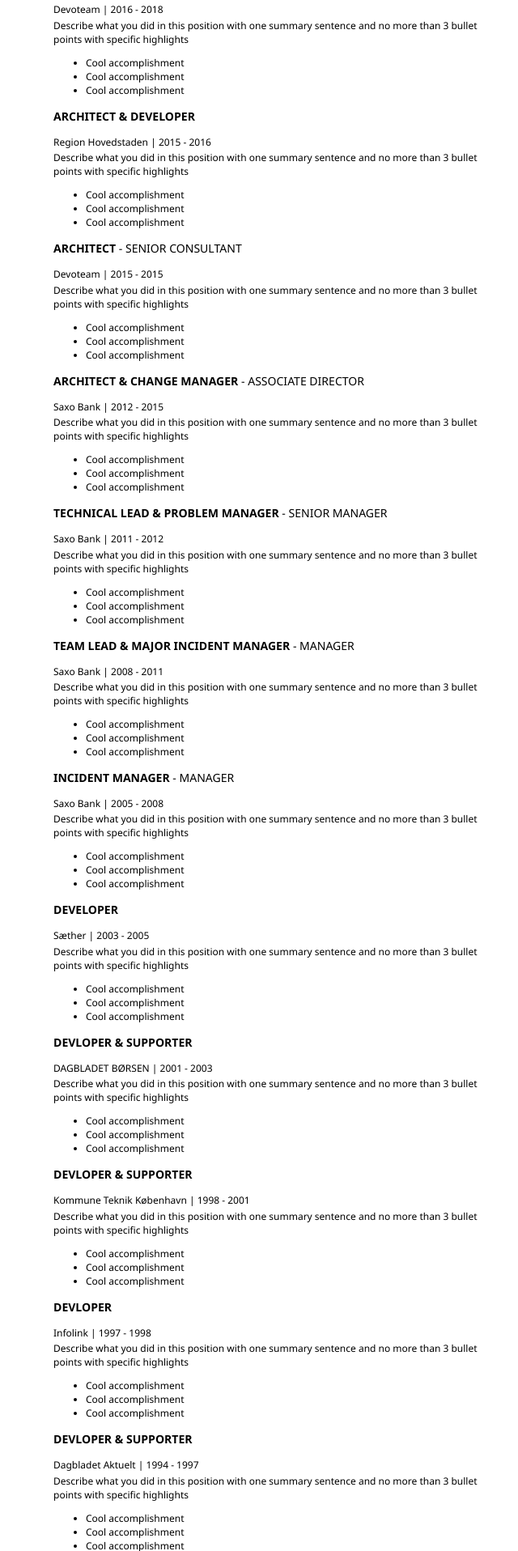
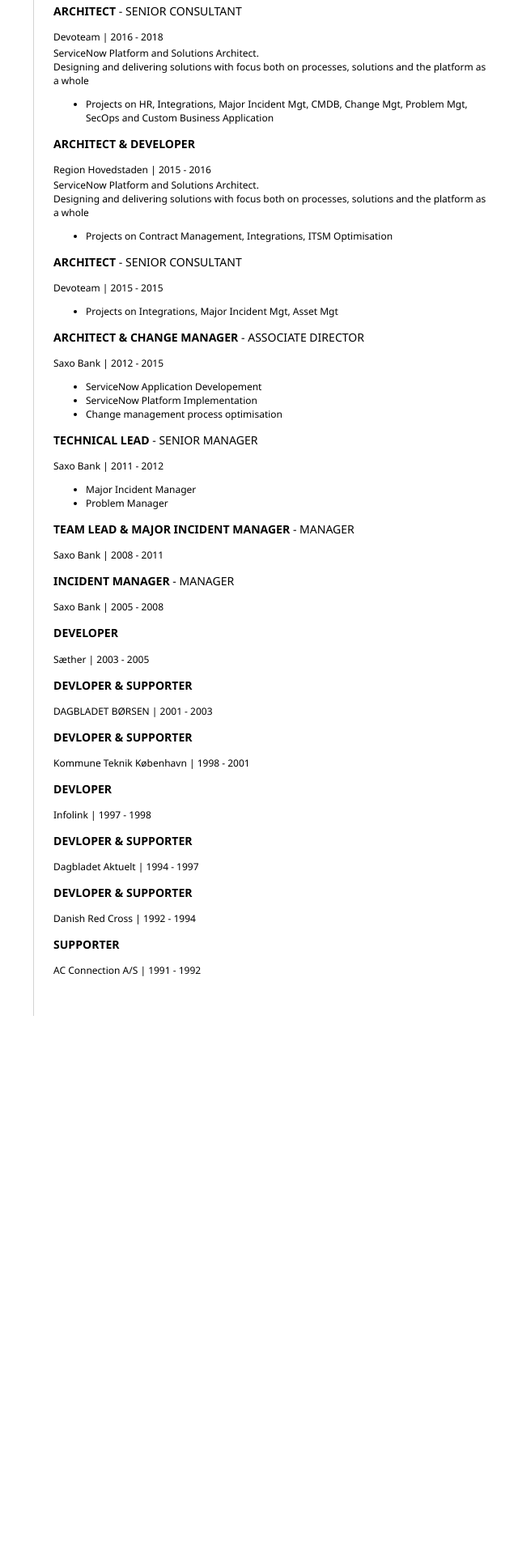
Before and after one commit to msjoegreen/CV, a plain HTML site: page index.html in a window 1280 px wide. Shown: the part 884-2800 px from the top of the page at 81% size, without its empty margins (502-1142 px from the left). After the commit the page ends 2139 px from the top, so only its background shows below. Drawn offline with Linux system fonts and the light colour scheme.

Commit message:
MainLeft Border added

```diff
--- a/index.html
+++ b/index.html
@@ -34,7 +34,19 @@
         <section>
           <h2>SKILLS</h2>
           <!-- your skills AKA "buzzwords" -->
-          <p>HTML, CSS, GitHub, VS Code...</p>
+          <p>Application Design,
+            Solution Architecture,
+            Process Optimisation,
+            Agile Development JavaScript,
+            React.JS,
+            HTML/CSS,
+            REST,
+            SOAP,
+            T-SQL,
+            C++,
+            PWA,
+            Project Management, ITIL, GitHub, VS Code...
+            </p>
         </section>
 <!--         <section>
           <h2>EDUCATION</h2> -->
@@ -77,182 +89,85 @@ Designing and delivering solutions with focus both on processes, solutions and t
           <h3><b>ARCHITECT</b> - MANAGER</h3>
           <p>KPMG | 2018 - 2020</p>
           <p>
-            Describe what you did in this position with one summary sentence and
-            no more than 3 bullet points with specific highlights
+            ServiceNow Platform and Solutions Architect.<br>
+Designing and delivering solutions with focus both on processes, solutions and the platform as a whole
+
           </p>
           <ul>
-            <li>Cool accomplishment</li>
-            <li>Cool accomplishment</li>
-            <li>Cool accomplishment</li>
+            <li>Projects on GRC, Integrations, Contract Management, CMDB, Change Mgt, Problem Mgt, SecOps and Custom Business Application, Asset Mgt.</li>
+            <li>Teaching ServiceNow courses...</li>
+            <li>Facilitating developing guidelines</li>
           </ul>
           <!-- Job Entry -->
           <h3><b>ARCHITECT</b> - SENIOR CONSULTANT</h3>
           <p>Devoteam | 2016 - 2018</p>
           <p>
-            Describe what you did in this position with one summary sentence and
-            no more than 3 bullet points with specific highlights
+            ServiceNow Platform and Solutions Architect.<br>
+Designing and delivering solutions with focus both on processes, solutions and the platform as a whole
+
           </p>
           <ul>
-            <li>Cool accomplishment</li>
-            <li>Cool accomplishment</li>
-            <li>Cool accomplishment</li>
+            <li>Projects on HR, Integrations, Major Incident Mgt, CMDB, Change Mgt, Problem Mgt, SecOps and Custom Business Application</li>
           </ul>
           <!-- Job Entry -->
           <h3><b>ARCHITECT & DEVELOPER</b></h3>
           <p>Region Hovedstaden | 2015 - 2016</p>
           <p>
-            Describe what you did in this position with one summary sentence and
-            no more than 3 bullet points with specific highlights
+            ServiceNow Platform and Solutions Architect.<br>
+Designing and delivering solutions with focus both on processes, solutions and the platform as a whole
+
           </p>
           <ul>
-            <li>Cool accomplishment</li>
-            <li>Cool accomplishment</li>
-            <li>Cool accomplishment</li>
+            <li>Projects on Contract Management, Integrations, ITSM Optimisation</li>
           </ul>
           <!-- Job Entry -->
           <h3><b>ARCHITECT</b> - SENIOR CONSULTANT</h3>
           <p>Devoteam | 2015 - 2015</p>
-          <p>
-            Describe what you did in this position with one summary sentence and
-            no more than 3 bullet points with specific highlights
-          </p>
           <ul>
-            <li>Cool accomplishment</li>
-            <li>Cool accomplishment</li>
-            <li>Cool accomplishment</li>
+            <li>Projects on Integrations, Major Incident Mgt, Asset Mgt </li>
           </ul>
           <!-- Job Entry -->
           <h3><b>ARCHITECT & CHANGE MANAGER</b> - ASSOCIATE DIRECTOR</h3>
           <p>Saxo Bank | 2012 - 2015</p>
-          <p>
-            Describe what you did in this position with one summary sentence and
-            no more than 3 bullet points with specific highlights
-          </p>
           <ul>
-            <li>Cool accomplishment</li>
-            <li>Cool accomplishment</li>
-            <li>Cool accomplishment</li>
+            <li>ServiceNow Application Developement</li>
+            <li>ServiceNow Platform Implementation</li>
+            <li>Change management process optimisation</li>
           </ul>
           <!-- Job Entry -->
-          <h3><b>TECHNICAL LEAD & PROBLEM MANAGER</b> - SENIOR MANAGER</h3>
+          <h3><b>TECHNICAL LEAD</b> - SENIOR MANAGER</h3>
           <p>Saxo Bank | 2011 - 2012</p>
-          <p>
-            Describe what you did in this position with one summary sentence and
-            no more than 3 bullet points with specific highlights
-          </p>
           <ul>
-            <li>Cool accomplishment</li>
-            <li>Cool accomplishment</li>
-            <li>Cool accomplishment</li>
+            <li>Major Incident Manager</li>
+            <li>Problem Manager</li>
           </ul>
           <!-- Job Entry -->
           <h3><b>TEAM LEAD & MAJOR INCIDENT MANAGER</b> - MANAGER</h3>
           <p>Saxo Bank | 2008 - 2011</p>
-          <p>
-            Describe what you did in this position with one summary sentence and
-            no more than 3 bullet points with specific highlights
-          </p>
-          <ul>
-            <li>Cool accomplishment</li>
-            <li>Cool accomplishment</li>
-            <li>Cool accomplishment</li>
-          </ul>
           <!-- Job Entry -->
           <h3><b>INCIDENT MANAGER</b> - MANAGER</h3>
           <p>Saxo Bank | 2005 - 2008</p>
-          <p>
-            Describe what you did in this position with one summary sentence and
-            no more than 3 bullet points with specific highlights
-          </p>
-          <ul>
-            <li>Cool accomplishment</li>
-            <li>Cool accomplishment</li>
-            <li>Cool accomplishment</li>
-          </ul>
           <!-- Job Entry -->
           <h3><b>DEVELOPER</b></h3>
           <p>Sæther | 2003 - 2005</p>
-          <p>
-            Describe what you did in this position with one summary sentence and
-            no more than 3 bullet points with specific highlights
-          </p>
-          <ul>
-            <li>Cool accomplishment</li>
-            <li>Cool accomplishment</li>
-            <li>Cool accomplishment</li>
-          </ul>
           <!-- Job Entry -->
           <h3><b>DEVLOPER & SUPPORTER</b></h3>
           <p>DAGBLADET BØRSEN | 2001 - 2003</p>
-          <p>
-            Describe what you did in this position with one summary sentence and
-            no more than 3 bullet points with specific highlights
-          </p>
-          <ul>
-            <li>Cool accomplishment</li>
-            <li>Cool accomplishment</li>
-            <li>Cool accomplishment</li>
-          </ul>
           <!-- Job Entry -->
           <h3><b>DEVLOPER & SUPPORTER</b></h3>
           <p>Kommune Teknik København | 1998 - 2001</p>
-          <p>
-            Describe what you did in this position with one summary sentence and
-            no more than 3 bullet points with specific highlights
-          </p>
-          <ul>
-            <li>Cool accomplishment</li>
-            <li>Cool accomplishment</li>
-            <li>Cool accomplishment</li>
-          </ul>
           <!-- Job Entry -->
           <h3><b>DEVLOPER</b></h3>
           <p>Infolink | 1997 - 1998</p>
-          <p>
-            Describe what you did in this position with one summary sentence and
-            no more than 3 bullet points with specific highlights
-          </p>
-          <ul>
-            <li>Cool accomplishment</li>
-            <li>Cool accomplishment</li>
-            <li>Cool accomplishment</li>
-          </ul>
           <!-- Job Entry -->
           <h3><b>DEVLOPER & SUPPORTER</b></h3>
           <p>Dagbladet Aktuelt | 1994 - 1997</p>
-          <p>
-            Describe what you did in this position with one summary sentence and
-            no more than 3 bullet points with specific highlights
-          </p>
-          <ul>
-            <li>Cool accomplishment</li>
-            <li>Cool accomplishment</li>
-            <li>Cool accomplishment</li>
-          </ul>
           <!-- Job Entry -->
           <h3><b>DEVLOPER & SUPPORTER</b></h3>
           <p>Danish Red Cross | 1992 - 1994</p>
-          <p>
-            Describe what you did in this position with one summary sentence and
-            no more than 3 bullet points with specific highlights
-          </p>
-          <ul>
-            <li>Cool accomplishment</li>
-            <li>Cool accomplishment</li>
-            <li>Cool accomplishment</li>
-          </ul>
           <!-- Job Entry -->
           <h3><b>SUPPORTER</b></h3>
           <p>AC Connection A/S | 1991 - 1992</p>
-          <p>
-            Describe what you did in this position with one summary sentence and
-            no more than 3 bullet points with specific highlights
-          </p>
-          <ul>
-            <li>Cool accomplishment</li>
-            <li>Cool accomplishment</li>
-            <li>Cool accomplishment</li>
-          </ul>
         </section>
       </article>
     </main>
--- a/style.css
+++ b/style.css
@@ -4,6 +4,8 @@ body {
     max-width: 960px;
     margin: auto;
 }
+
+
 
 h1 {
     font-size: 3em;
@@ -26,6 +28,10 @@ main {
     grid-template-columns: 40% 60%;
     margin-top: 3em;
 }
+
+#mainLeft {
+    border-right: 1px solid lightgray;
+ }
 
 header {
     text-align: center;
```
